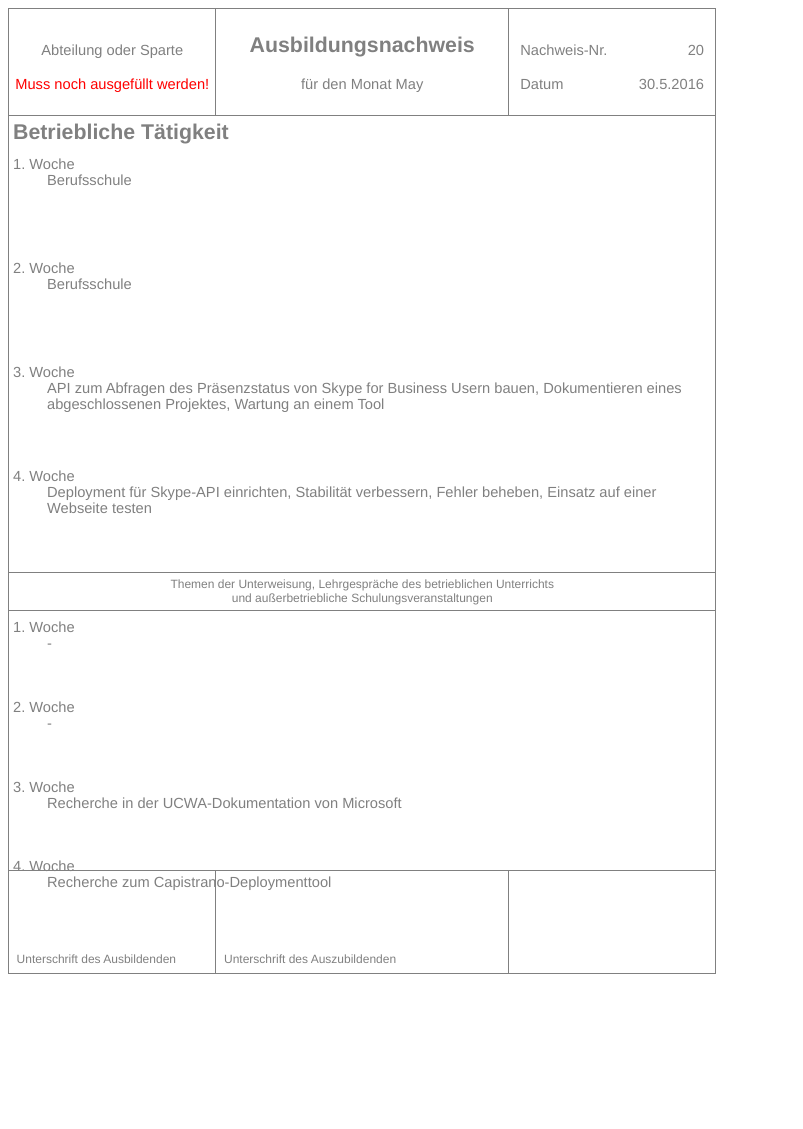
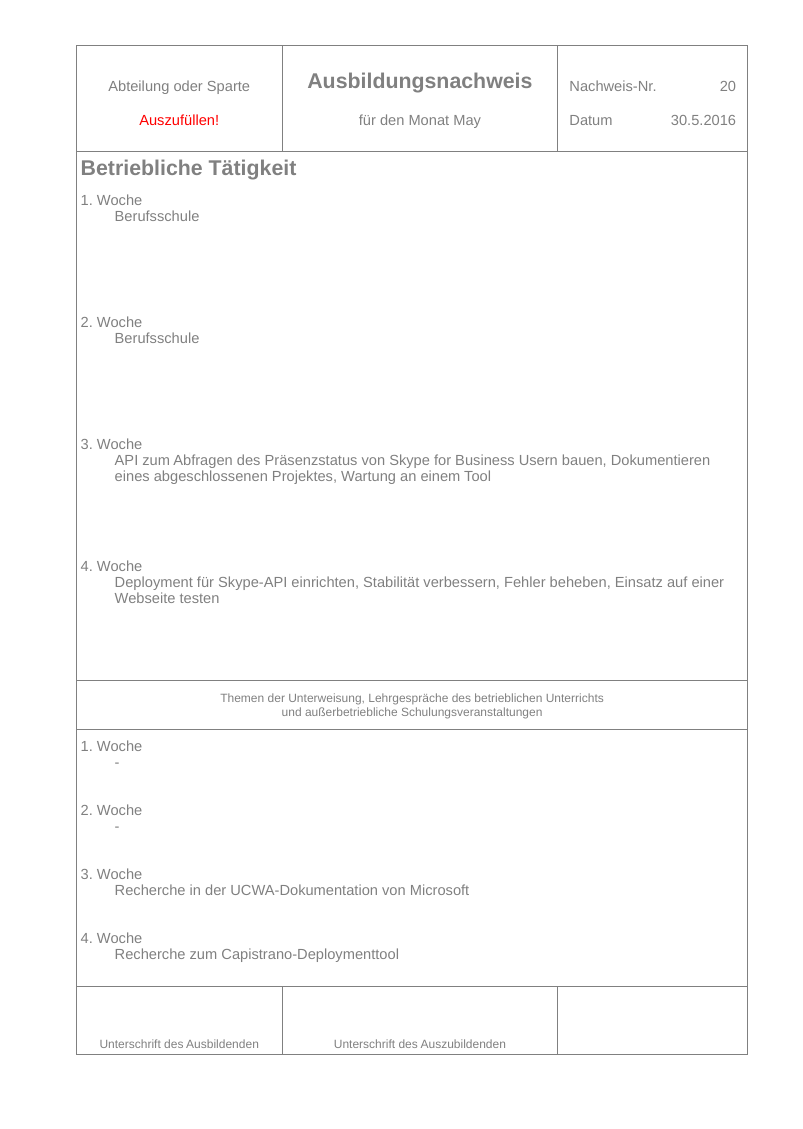
Before and after one commit to benno-dev/berichtsheft, a Flask app: page /reports/2016/05 in a window 1280 px wide. Shown: the whole page, without its empty margins (0-803 px from the left). After the commit the page ends 1055 px from the top, so only its background shows below. Run offline with Flask 2, Linux system fonts and the light colour scheme; parts of the project's set-up code (start-up, migrations or seed data) failed here and were passed over.

Commit message:
i made everything a lot better

```diff
--- a/assets/scss/report.scss
+++ b/assets/scss/report.scss
@@ -4,22 +4,32 @@
 $font-size-normal: 11pt;
 $font-size-large: 16pt;
 
+@mixin force-height($height) {
+  height: $height;
+  max-height: $height;
+  min-height: $height;
+}
+
 @page {
   size: A4;
 }
 
 @media print {
-  body {
-    width: auto !important;
-    margin: 1.25mm;
+  html, body {
+    overflow: hidden;
   }
+}
+
+* {
+  box-sizing: border-box;
 }
 
 body {
   font: $font-size-normal Helvetica;
   color: $color-gray;
-  width: calc(240mm - 2.5mm);
-  height: calc(297mm - 2.5mm);
+  width: calc(210mm - 20mm - 12mm);
+  max-width: calc(210mm - 20mm - 12mm);
+  margin: 12mm 12mm 0 20mm;
 }
 
 h1 {
@@ -29,6 +39,7 @@
 
 .nachweis {
   border-collapse: collapse;
+  table-layout: fixed;
 
   td {
     border: 1px solid $color-gray;
@@ -39,29 +50,23 @@
   // Dimensions
 
   .row-header td {
-    height: 2.8cm;
-    max-height: 2.8cm;
+    @include force-height(28mm);
   }
 
   .row-activity td {
-    height: 10cm;
-    min-height: 10cm;
-    max-height: 10cm;
+    @include force-height(140mm);
   }
 
   .row-topics-head td {
-    height: 1cm;
-    max-height: 1cm;
+    @include force-height(13mm);
   }
 
   .row-topics td {
-    height: 6.85cm;
-    max-height: 6.85cm;
+    @include force-height(68mm);
   }
 
   .row-signatures td {
-    height: 2.3cm;
-    max-height: 2.3cm;
+    @include force-height(28mm);
   }
 
   .row-header  {
@@ -135,8 +140,7 @@
   }
 
   .row-activity .week {
-    height: 2.75cm;
-    max-height: 2.75cm;
+    height: calc(25% - 10px);
   }
 
   .row-topics .week {
@@ -151,12 +155,21 @@
   }
 
   .row-signatures {
-    height: 67px;
     vertical-align: bottom;
+    text-align: center;
     font-size: $font-size-small;
 
     td {
-      padding: 2mm;
+      padding: 1mm;
+      @include force-height(18mm);
+    }
+
+    >:nth-child(1) {
+      width: 56mm;
+    }
+
+    >:nth-child(2) {
+      width: 56mm;
     }
   }
 }
--- a/static/report.css
+++ b/static/report.css
@@ -2,43 +2,51 @@
   size: A4; }
 
   @media print {
-    body {
-      width: auto !important;
-      margin: 1.25mm;   }
+    html, body {
+      overflow: hidden;   }
 }
+
+* {
+  box-sizing: border-box; }
 
   body {
     font: 11pt Helvetica;
     color: gray;
-  width: calc(240mm - 2.5mm);
-  height: calc(297mm - 2.5mm); }
+    width: calc(210mm - 20mm - 12mm);
+    max-width: calc(210mm - 20mm - 12mm);
+    margin: 12mm 12mm 0 20mm; }
 
     h1 {
       margin: 1mm 0;
       font-size: 16pt; }
 
       .nachweis {
-      border-collapse: collapse; }
+        border-collapse: collapse;
+        table-layout: fixed; }
         .nachweis td {
           border: 1px solid gray;
           padding: 0 4px;
           margin: 0; }
           .nachweis .row-header td {
-          height: 2.8cm;
-          max-height: 2.8cm; }
+            height: 28mm;
+            max-height: 28mm;
+            min-height: 28mm; }
             .nachweis .row-activity td {
-            height: 10cm;
-            min-height: 10cm;
-            max-height: 10cm; }
+              height: 140mm;
+              max-height: 140mm;
+              min-height: 140mm; }
               .nachweis .row-topics-head td {
-              height: 1cm;
-              max-height: 1cm; }
+                height: 13mm;
+                max-height: 13mm;
+                min-height: 13mm; }
                 .nachweis .row-topics td {
-                height: 6.85cm;
-                max-height: 6.85cm; }
+                  height: 68mm;
+                  max-height: 68mm;
+                  min-height: 68mm; }
                   .nachweis .row-signatures td {
-                  height: 2.3cm;
-                  max-height: 2.3cm; }
+                    height: 28mm;
+                    max-height: 28mm;
+                    min-height: 28mm; }
                     .nachweis .row-header td {
                       position: relative; }
                       .nachweis .row-header td span {
@@ -77,8 +85,7 @@
         .nachweis .row-activity h1 {
           margin-bottom: 3mm; }
           .nachweis .row-activity .week {
-          height: 2.75cm;
-          max-height: 2.75cm; }
+            height: calc(25% - 10px); }
             .nachweis .row-topics .week {
               height: 25%;
               padding-top: 2mm;
@@ -87,8 +94,15 @@
                 font-size: 9pt;
                 text-align: center; }
                 .nachweis .row-signatures {
-                height: 67px;
                   vertical-align: bottom;
+                  text-align: center;
                   font-size: 9pt; }
                   .nachweis .row-signatures td {
-                  padding: 2mm; }
+                    padding: 1mm;
+                    height: 18mm;
+                    max-height: 18mm;
+                    min-height: 18mm; }
+                    .nachweis .row-signatures > :nth-child(1) {
+                      width: 56mm; }
+                      .nachweis .row-signatures > :nth-child(2) {
+                        width: 56mm; }
--- a/templates/report.html
+++ b/templates/report.html
@@ -12,7 +12,7 @@
 
         <td class="meta-dept">
           <p>Abteilung oder Sparte</p>
-          <p><span style="color:red;">Muss noch ausgefüllt werden!</span></p>
+          <p><span style="color:red;">Auszufüllen!</span></p>
         </td>
 
         <td class="headline">
```
Also changed, not shown: assets/scss/main.scss (+47 -3 lines), static/main.css (+33 -3 lines), static/main.js (added, +23 -0 lines), templates/base.html (deleted, +0 -19 lines), templates/index.html (+18 -3 lines). Lines whose indentation alone changed are shown as unchanged.
